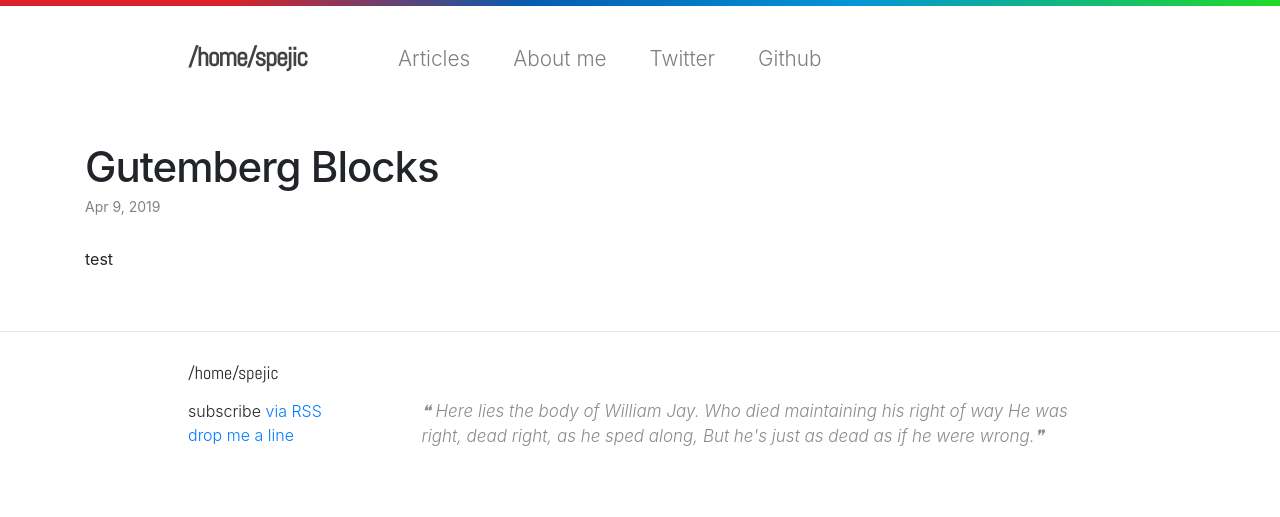
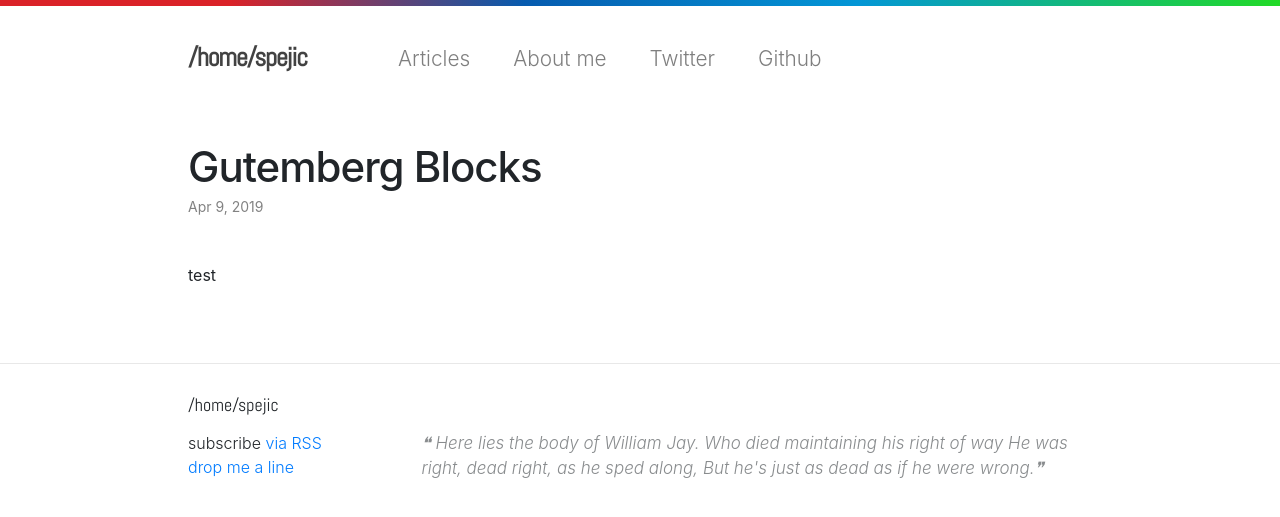
Before and after one commit to spejic88/spejic88.github.io, a Jekyll site: the page built from _posts/2019-04-09-welcome-again.markdown, in a window 1280 px wide. Shown: the top 517 px of the page. Built offline with Jekyll 4.4.1, drawn with Linux system fonts in a browser that asks for light colours; some web fonts are replaced.

Commit message:
update #2

```diff
--- a/_layouts/post.html
+++ b/_layouts/post.html
@@ -4,14 +4,14 @@ layout: default
 <article class="post" itemscope itemtype="http://schema.org/BlogPosting">
 
   <header class="post-header">
-    <div class="container">
+    <div class="wrapper">
       <h1 class="post-title" itemprop="name headline">{{ page.title }}</h1>
       <p class="post-meta"><time datetime="{{ page.date | date_to_xmlschema }}" itemprop="datePublished">{{ page.date | date: "%b %-d, %Y" }}</time>{% if page.author %} • <span itemprop="author" itemscope itemtype="http://schema.org/Person"><span itemprop="name">{{ page.author }}</span></span>{% endif %}</p>
     </div>
   </header>
 
   <div class="post-content" itemprop="articleBody">
-    <div class="container">
+    <div class="wrapper">
       {{ content }}
     </div>
   </div>
```
